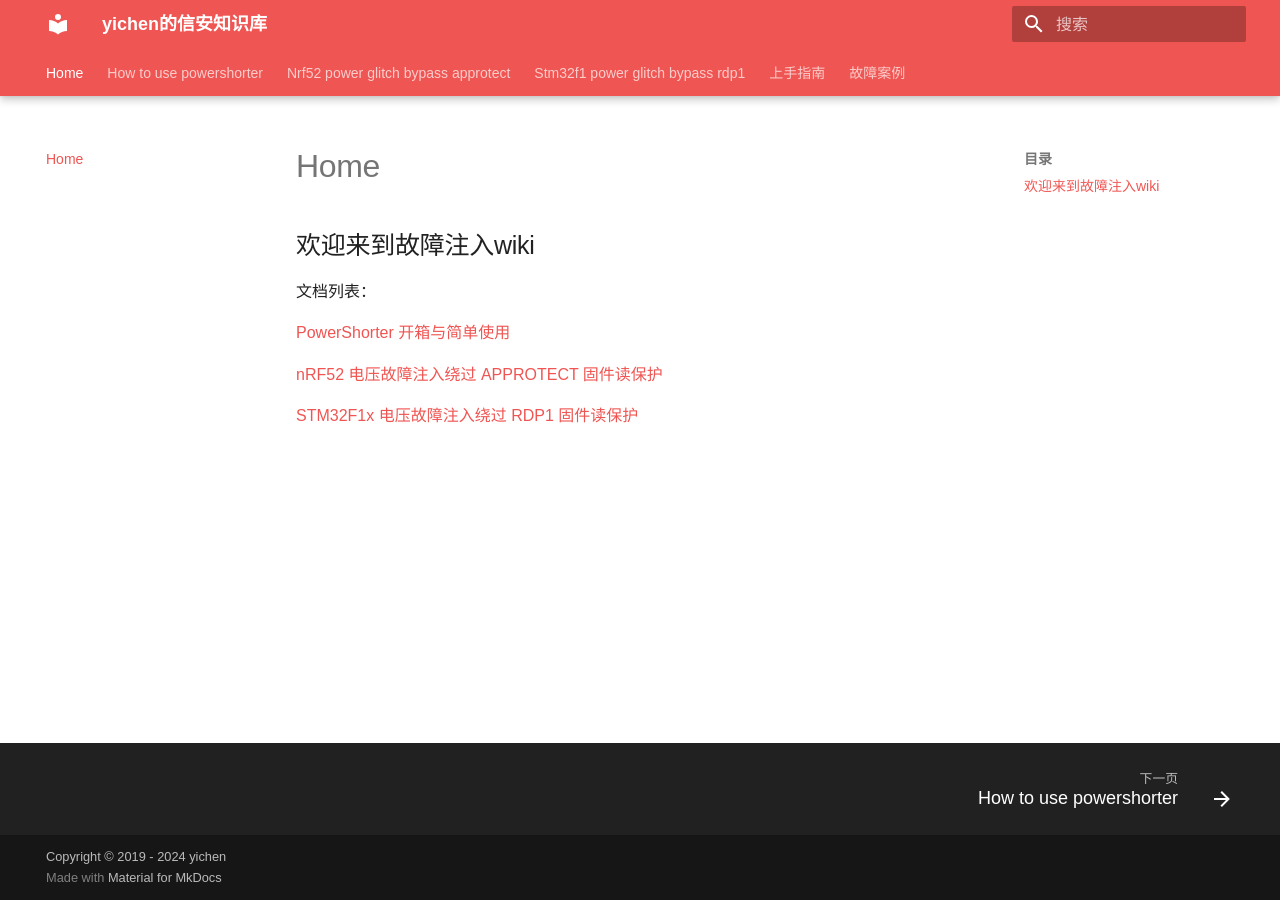
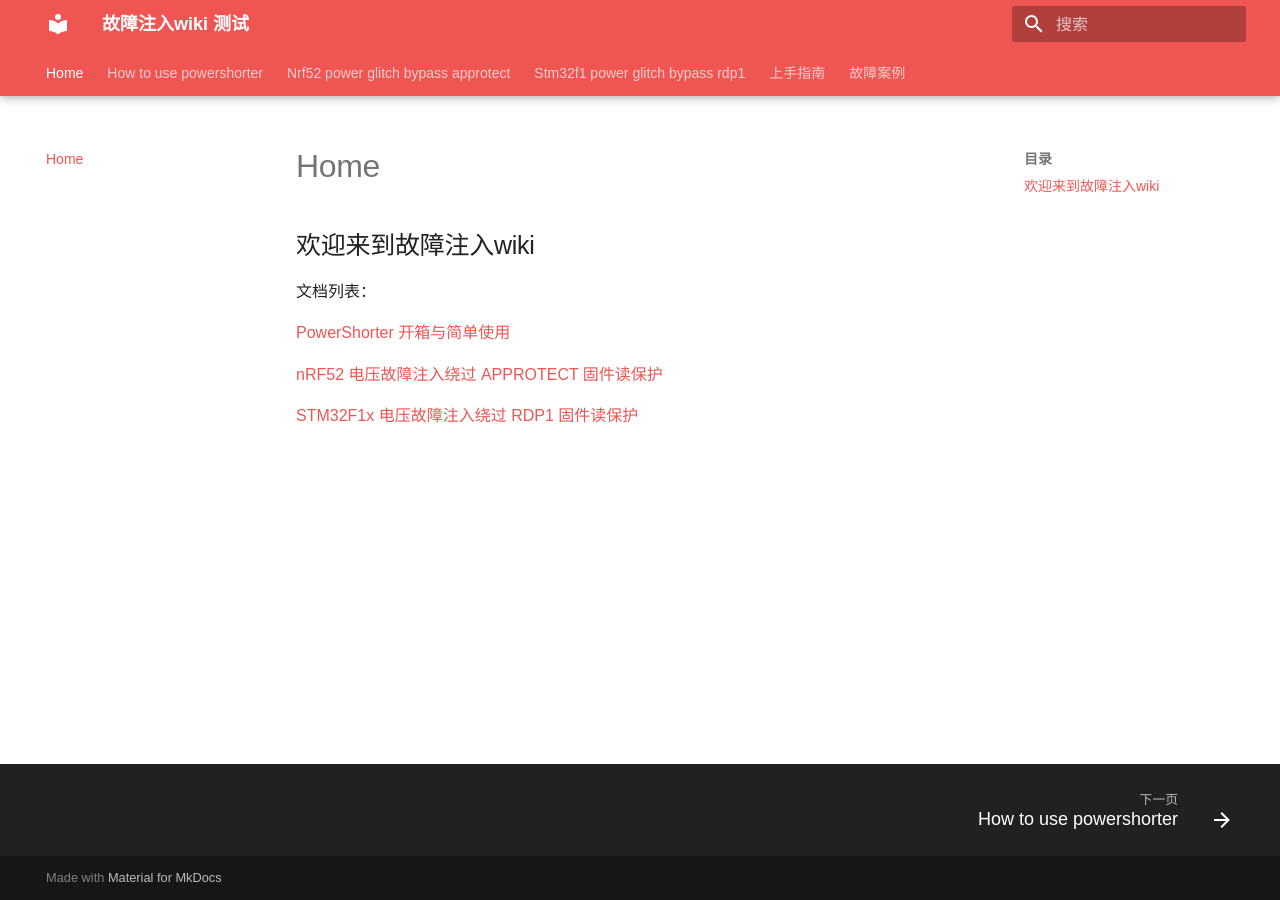
Before and after one commit to yichen115/yichen115.github.io, an MkDocs documentation site: the page built from docs/index.md, in a window 1280 px wide. Built offline with MkDocs 1.6.1 and Material for MkDocs 9.7.7, drawn with Linux system fonts in a browser that asks for light colours; a style sheet for code colours, icons or effects is not loaded.

Commit message:
Update mkdocs.yml

```diff
--- a/mkdocs.yml
+++ b/mkdocs.yml
@@ -1,5 +1,4 @@
-site_name: 'yichen的信安知识库'
-copyright: "Copyright &copy; 2019 - 2024 yichen"
+site_name: '故障注入wiki 测试'
 site_url:  "https://yichen115.github.io/"
 site_author: "yichen"
 theme:
```
